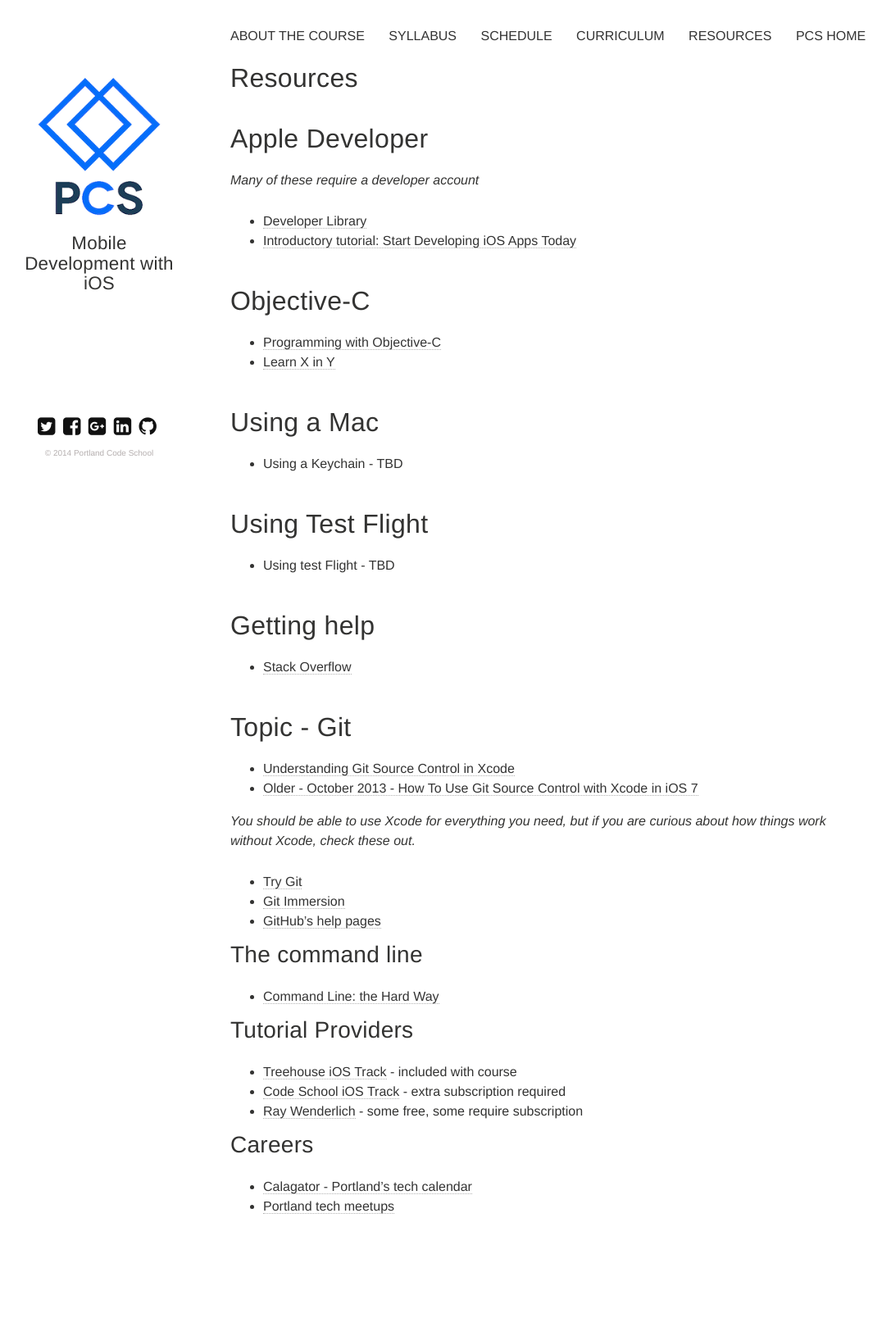
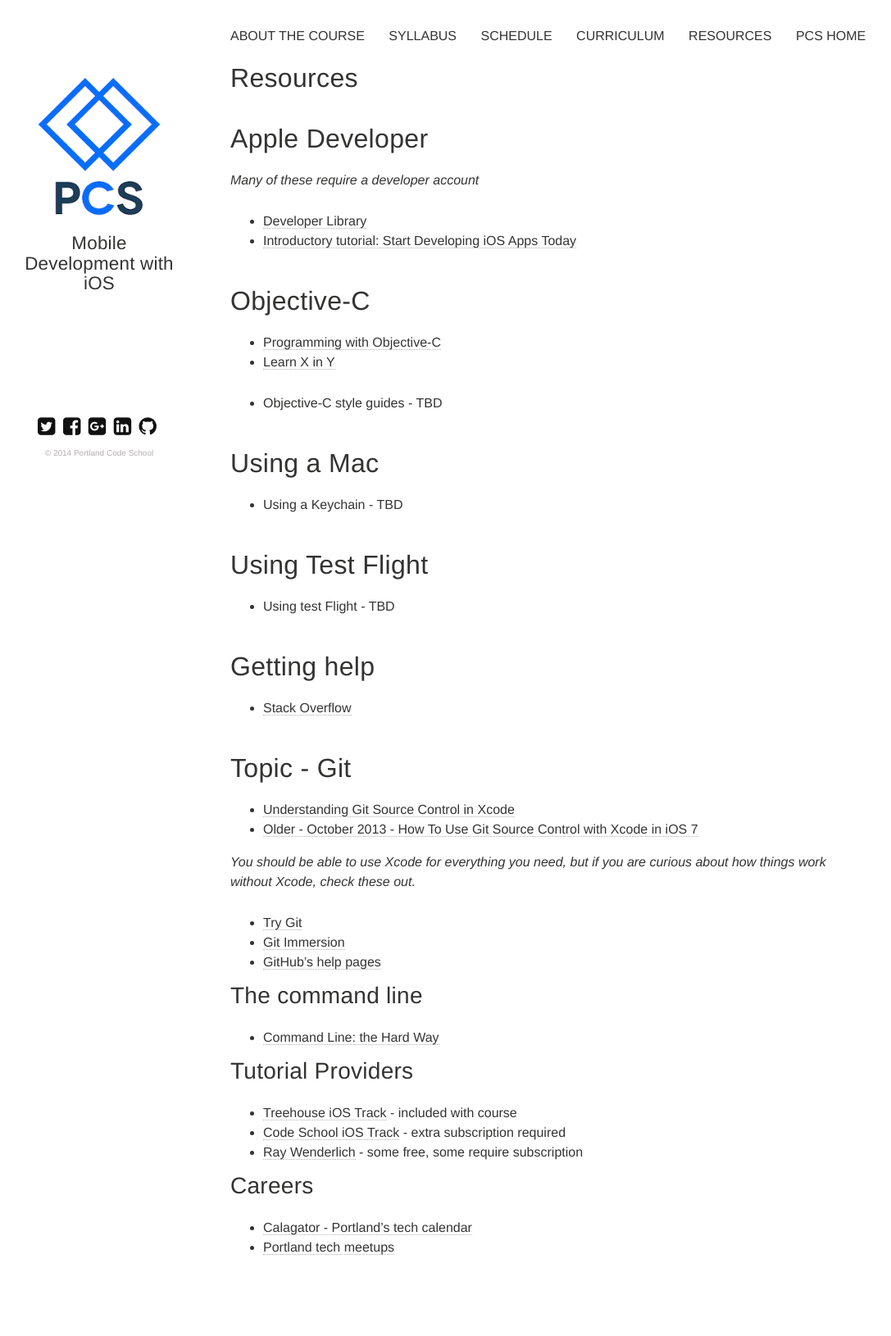
Before and after one commit to portlandcodeschool/ios, a Jekyll site: the page built from resources.md, in a window 1280 px wide. Shown: the whole page at 82% size, without its empty margins (39-1126 px from the left). Built offline with Jekyll 4.4.1, drawn with Linux system fonts in a browser that asks for light colours; nearby versions of some CDN libraries; before the commit the page ends 1580 px from its top, so only the background shows below that.

Commit message:
more structure

```diff
--- a/resources.md
+++ b/resources.md
@@ -14,6 +14,8 @@ tags: [curriculum]
 # Objective-C
 * [Programming with Objective-C](https://developer.apple.com/library/ios/documentation/Cocoa/Conceptual/ProgrammingWithObjectiveC/Introduction/Introduction.html#//apple_ref/doc/uid/TP40011210)
 * [Learn X in Y](http://learnxinyminutes.com/docs/objective-c/)
+
+* Objective-C style guides - TBD
 
 # Using a Mac
 * Using a Keychain - TBD
```
